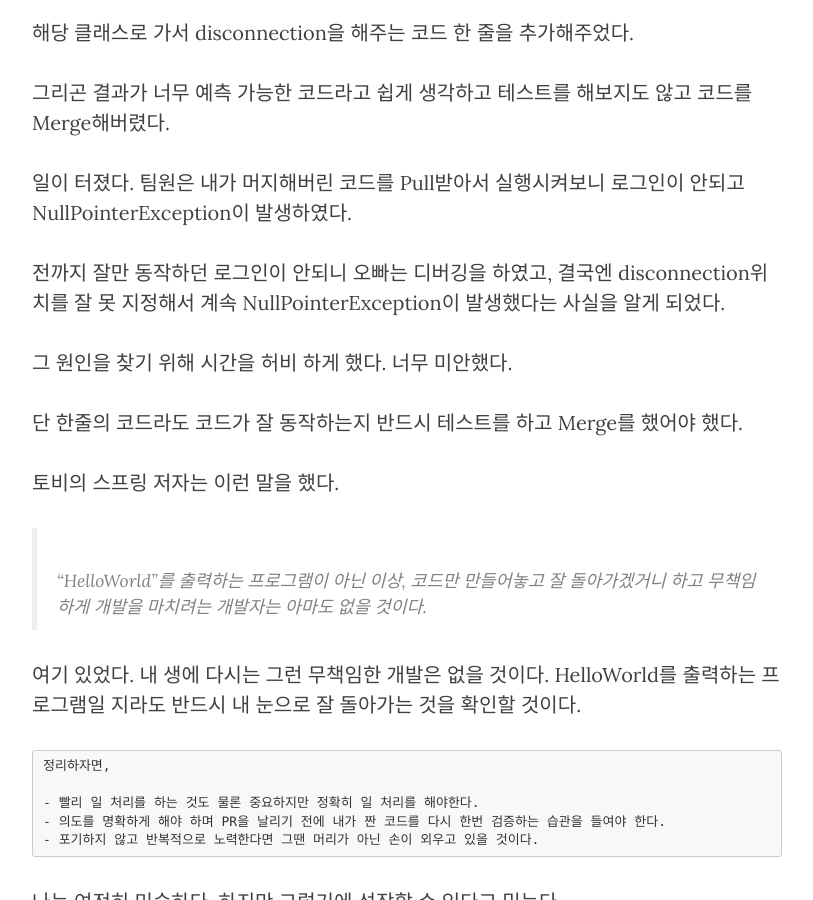
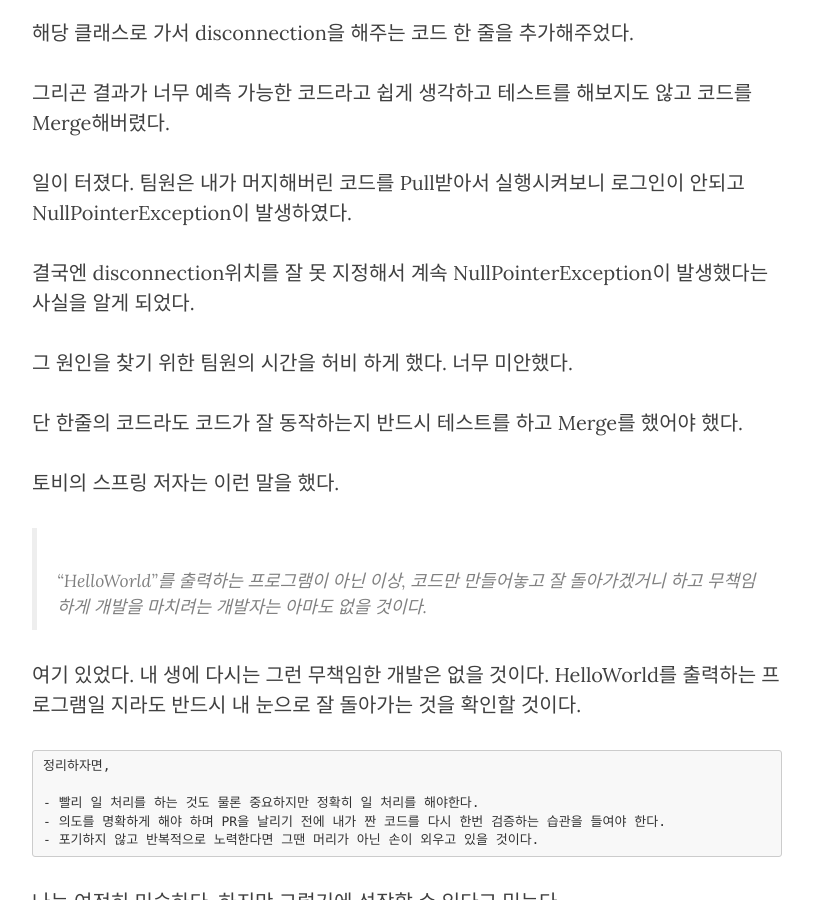
Before and after one commit to smnkim/smnkim.github.io, a Jekyll site: the page built from _posts/2016-01-18-smn-article.4.markdown, in a window 1280 px wide and 900 px high, scrolled down 2580 px. Shown: the whole window, without its empty margins (233-1046 px from the left). Built offline with Jekyll 4.4.1, drawn with Linux system fonts in a browser that asks for light colours; nearby versions of some CDN libraries.

Commit message:
add my article

```diff
--- a/_posts/2016-01-18-smn-article.4.markdown
+++ b/_posts/2016-01-18-smn-article.4.markdown
@@ -70,9 +70,9 @@ Merge한 코드에는 내가 미처 아직 지우지 못했던 주석코드 들
 
 일이 터졌다. 팀원은 내가 머지해버린 코드를 Pull받아서 실행시켜보니 로그인이 안되고 NullPointerException이 발생하였다.
 
-전까지 잘만 동작하던 로그인이 안되니 오빠는 디버깅을 하였고, 결국엔 disconnection위치를 잘 못 지정해서 계속 NullPointerException이 발생했다는 사실을 알게 되었다.
+결국엔 disconnection위치를 잘 못 지정해서 계속 NullPointerException이 발생했다는 사실을 알게 되었다.
 
-그 원인을 찾기 위해 시간을 허비 하게 했다. 너무 미안했다.
+그 원인을 찾기 위한 팀원의 시간을 허비 하게 했다. 너무 미안했다.
 
 단 한줄의 코드라도 코드가 잘 동작하는지 반드시 테스트를 하고 Merge를 했어야 했다.
 
```
